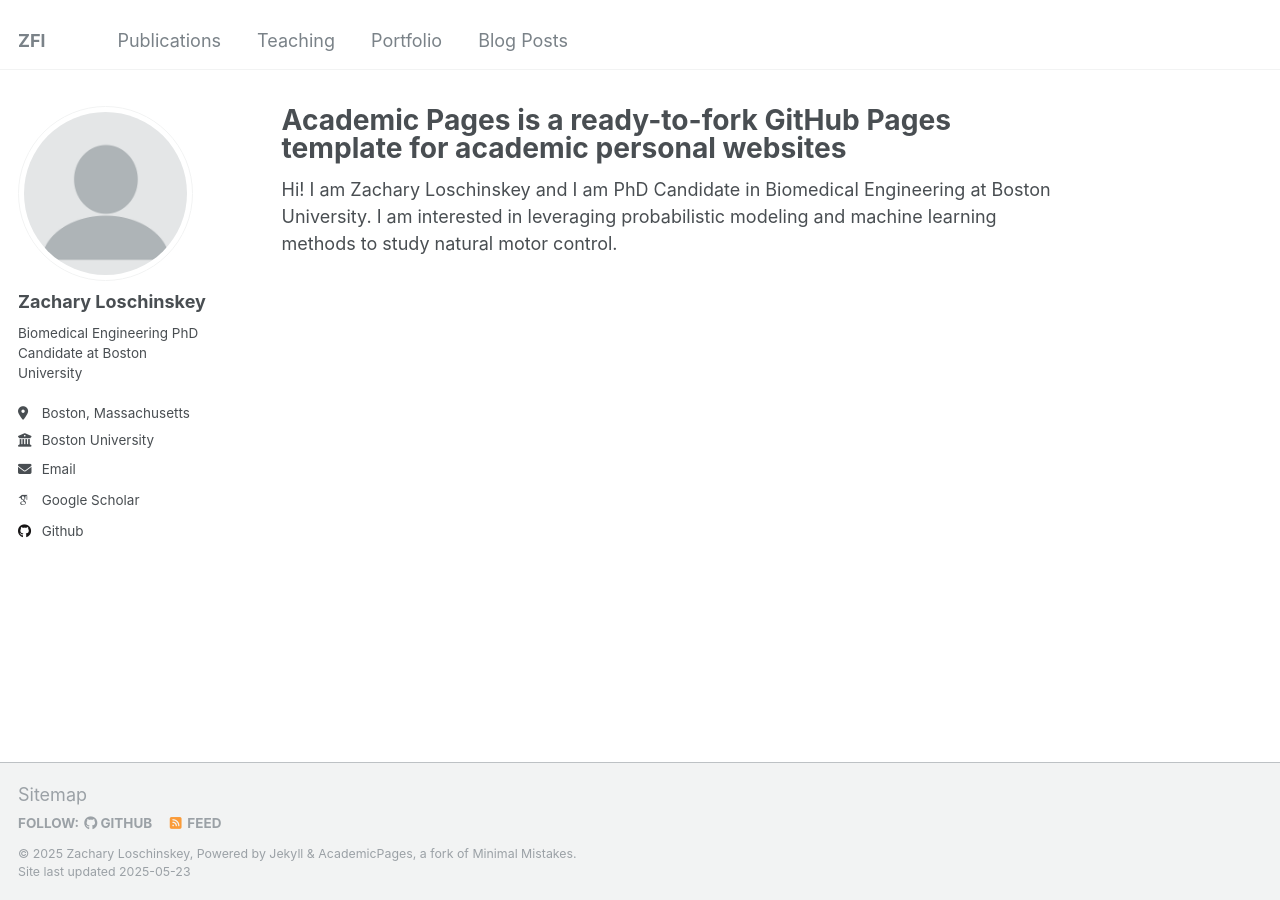
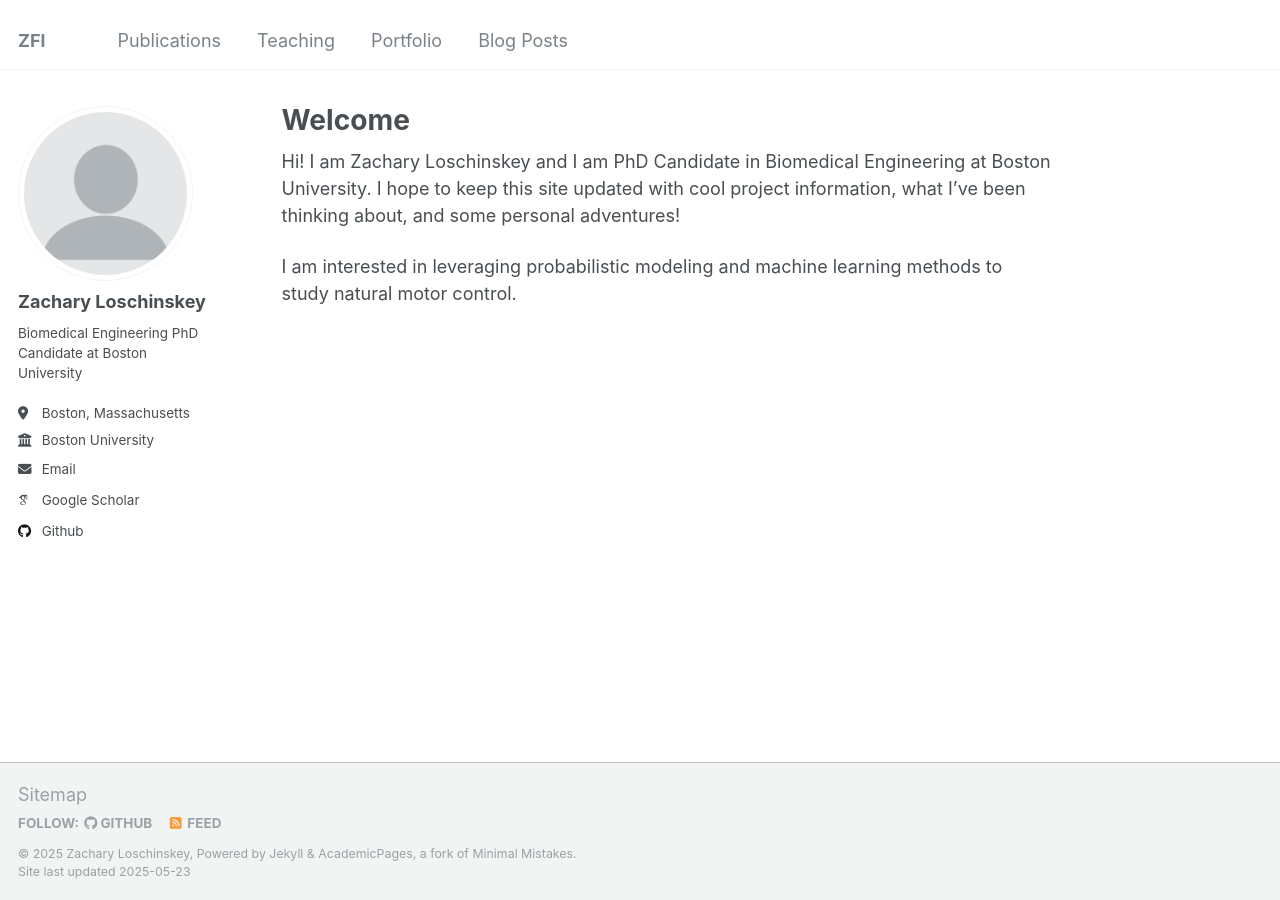
Before and after one commit to ZachLoschin/ZachLoschin.github.io, a Jekyll site: the page built from _pages/about.md, in a window 1280 px wide. Built offline with Jekyll 4.4.1, drawn with Linux system fonts in a browser that asks for light colours; some web fonts are replaced.

Commit message:
About Change test

```diff
--- a/_pages/about.md
+++ b/_pages/about.md
@@ -1,10 +1,12 @@
 ---
 permalink: /
-title: "Academic Pages is a ready-to-fork GitHub Pages template for academic personal websites"
+title: "Welcome"
 author_profile: true
 redirect_from:
   - /about/
   - /about.html
 ---
 
-Hi! I am Zachary Loschinskey and I am PhD Candidate in Biomedical Engineering at Boston University. I am interested in leveraging probabilistic modeling and machine learning methods to study natural motor control.
+Hi! I am Zachary Loschinskey and I am PhD Candidate in Biomedical Engineering at Boston University. I hope to keep this site updated with cool project information, what I've been thinking about, and some personal adventures!
+
+I am interested in leveraging probabilistic modeling and machine learning methods to study natural motor control.
```
